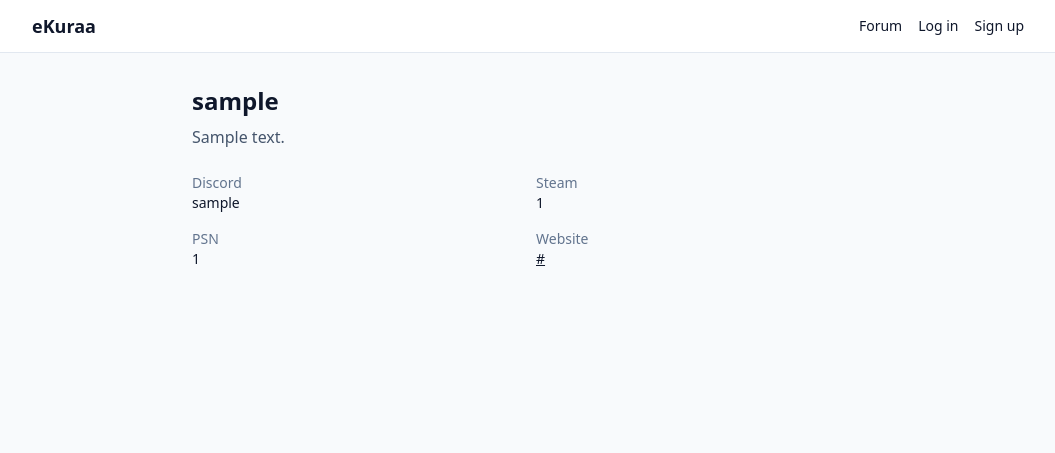
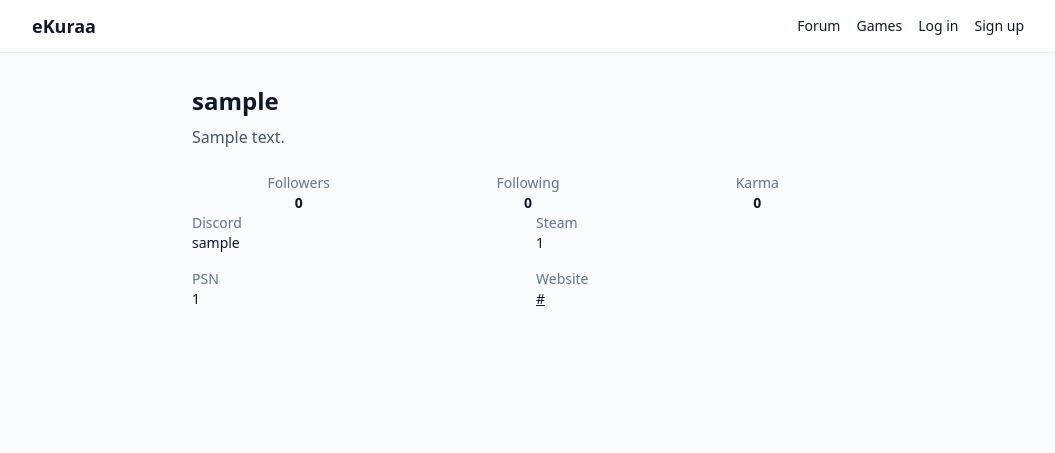
Before and after one commit to Bisuphost/gamekiro, a Django app: a page that uses templates/base.html in a window 1280 px wide. Shown: the top 453 px of the page, without its empty margins (112-1167 px from the left). Run offline with Django 5.2, Linux system fonts and the light colour scheme; tables that the repository leaves empty hold one stand-in row (values such as "Sample post"); data that the repository does not hold is empty; style sheets or scripts are compiled from the project's sources; parts of the project's set-up code (start-up, migrations or seed data) failed here and were passed over; some libraries are stand-ins or nearby versions.

Commit message:
Feet: Completed Game Directory

```diff
--- a/accounts/templates/accounts/profile.html
+++ b/accounts/templates/accounts/profile.html
@@ -8,6 +8,8 @@
     {% if profile_user.profile.bio %}
     <p class="text-slate-600 mb-6">{{ profile_user.profile.bio }}</p>
     {% endif %}
+
+    {% include "accounts/profile_stats.html" %}
 
     <dl class="grid grid-cols-2 gap-4 text-sm">
         {% if profile_user.profile.discord_username %}
--- a/accounts/templates/accounts/profile_detail.html
+++ b/accounts/templates/accounts/profile_detail.html
@@ -6,7 +6,7 @@
   <h1>{{ profile_user.username }}</h1>
   {% if profile_user.profile.avatar %}<img src="{{ profile_user.profile.avatar.url }}" alt="{{ profile_user.username }} avatar" width="120">{% endif %}
   <p>{{ profile_user.profile.bio|default:"No bio yet." }}</p>
-  <p><a href="{% url 'accounts:followers' profile_user.username %}">{{ profile_user.followers.count }} followers</a> · <a href="{% url 'accounts:following' profile_user.username %}">{{ profile_user.following.count }} following</a></p>
+  {% include "accounts/profile_stats.html" %}
   {% if profile_user.profile.discord_username %}<p>Discord: {{ profile_user.profile.discord_username }}</p>{% endif %}
   {% if profile_user.profile.steam_id %}<p>Steam: {{ profile_user.profile.steam_id }}</p>{% endif %}
   {% if profile_user.profile.psn_id %}<p>PSN: {{ profile_user.profile.psn_id }}</p>{% endif %}
--- /dev/null
+++ b/accounts/templates/accounts/profile_stats.html
@@ -0,0 +1,5 @@
+<dl class="grid grid-cols-3 gap-4 text-center text-sm">
+    <div><dt class="text-slate-500">Followers</dt><dd class="font-semibold"><a href="{% url 'accounts:followers' profile_user.username %}" class="hover:underline">{{ profile_user.followers.count }}</a></dd></div>
+    <div><dt class="text-slate-500">Following</dt><dd class="font-semibold"><a href="{% url 'accounts:following' profile_user.username %}" class="hover:underline">{{ profile_user.following.count }}</a></dd></div>
+    <div><dt class="text-slate-500">Karma</dt><dd class="font-semibold">{{ karma_score|default:"0" }}</dd></div>
+</dl>
--- a/gamekiro/urls.py
+++ b/gamekiro/urls.py
@@ -5,12 +5,9 @@ urlpatterns = [
     path('admin/', admin.site.urls),
     path('u/', include('accounts.urls')),
     path('social/', include('social.urls')),
-    path("admin/", admin.site.urls),
     path("accounts/", include("django.contrib.auth.urls")),
     path("", include("messaging.urls")),
-    path("", include("accounts.urls")),
     path("", include("forum.urls")),
     path("", include("core.urls")),
-    path('u/', include('accounts.urls')),
-    path('social/', include('social.urls')),
+    path("", include("games.urls")),
 ]
--- a/templates/base.html
+++ b/templates/base.html
@@ -13,6 +13,7 @@
             <a href="{% url 'core:home' %}" class="text-lg font-semibold">eKuraa</a>
             <div class="flex items-center gap-4 text-sm">
                 <a href="{% url 'forum:category_list' %}" class="hover:underline">Forum</a>
+                <a href="{% url 'games:list' %}" class="hover:underline">Games</a>
                 {% if user.is_authenticated %}
                     <a href="{% url 'accounts:profile' user.username %}" class="hover:underline">{{ user.username }}</a>
                     <a href="{% url 'messaging:inbox' %}" class="hover:underline" hx-get="{% url 'messaging:unread-count' %}" hx-trigger="load, every 30s" hx-target="#message-unread-count" hx-swap="innerHTML">
```
Also changed, not shown: accounts/migrations/0004_profile_created_at_profile_updated_at_and_more.py (added).
